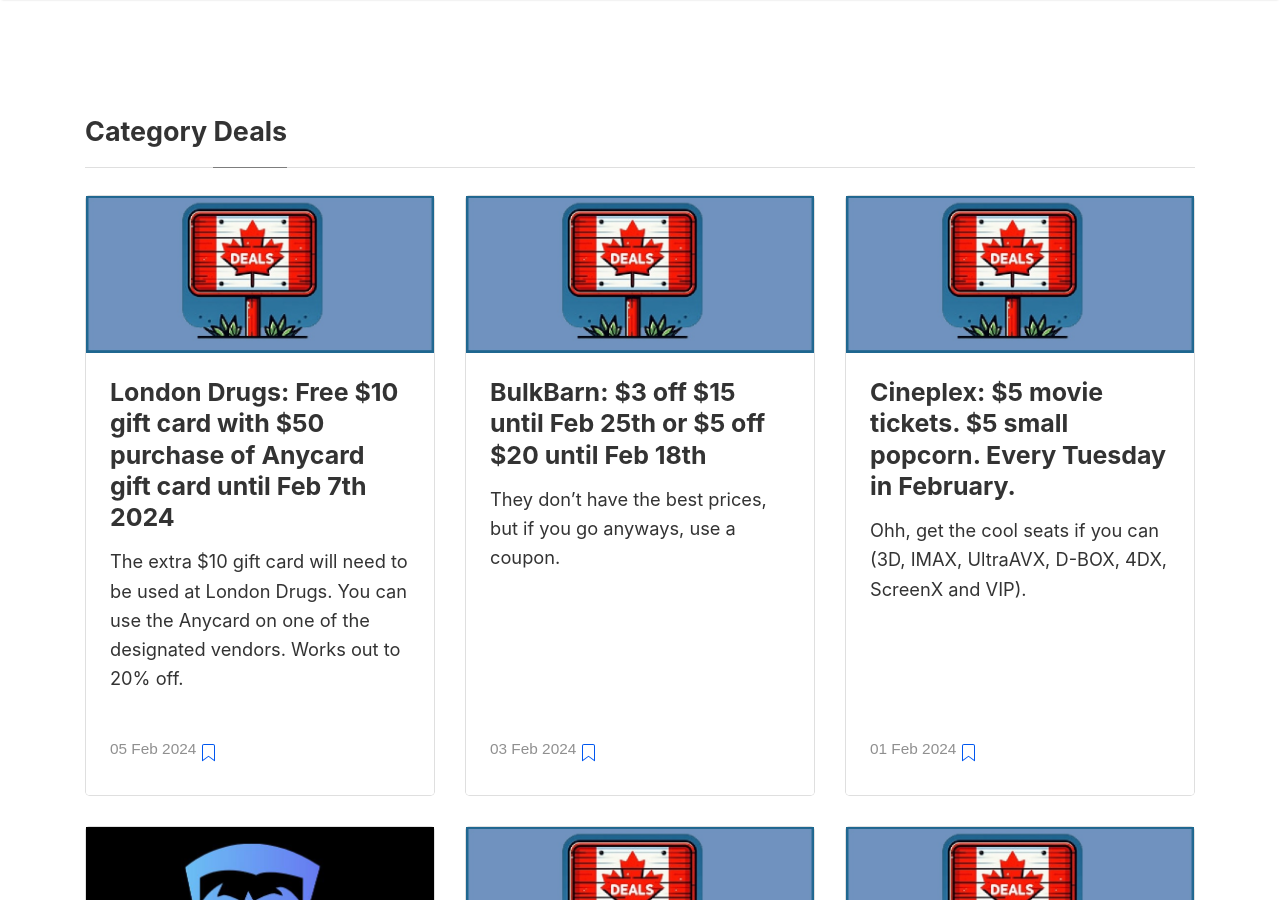
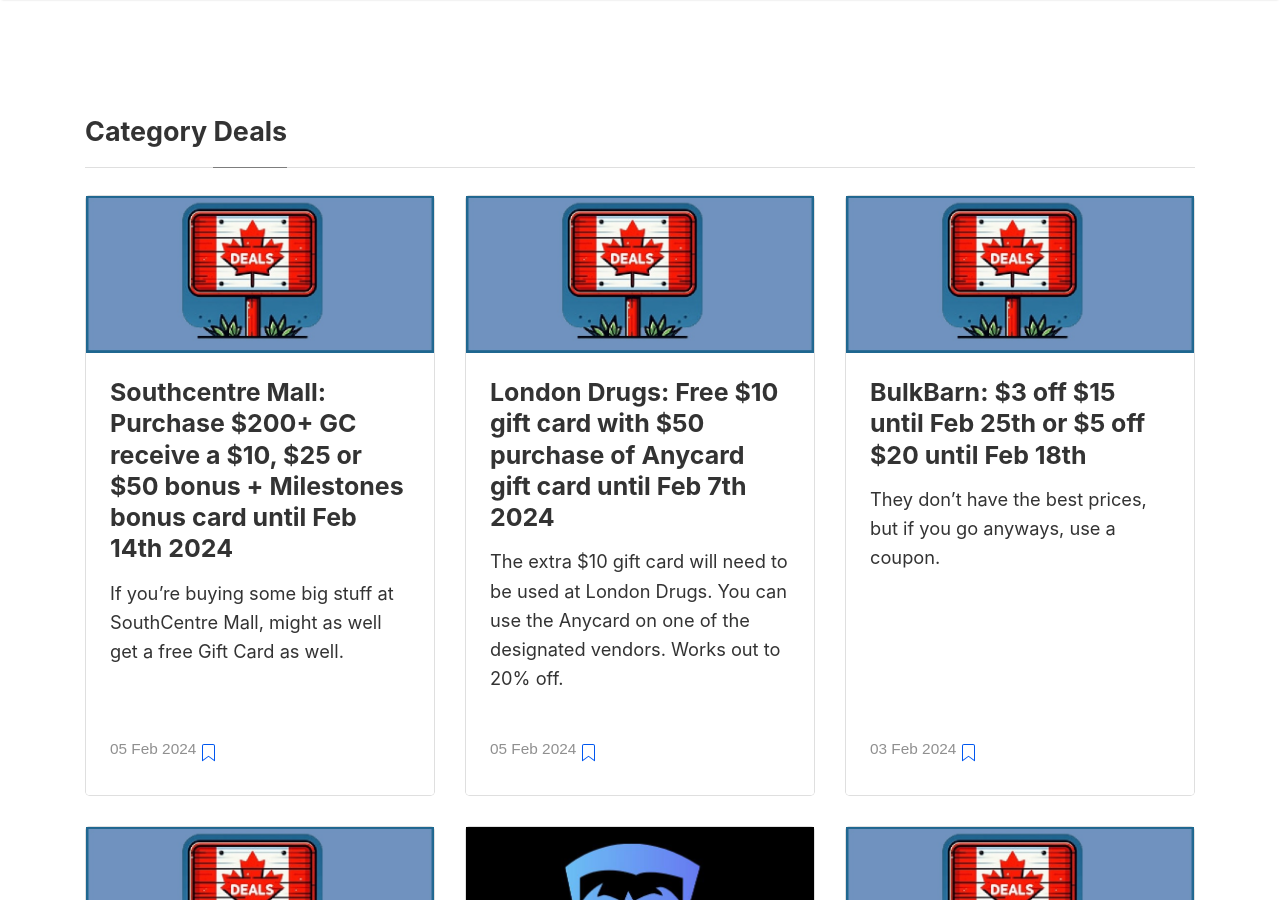
Before and after one commit to thingsthatdothings/thingsthatdothings.github.io, a Jekyll site: the page built from _pages/categories.md, in a window 1280 px wide and 900 px high. Built offline with Jekyll 4.4.1, drawn with Linux system fonts in a browser that asks for light colours; nearby versions of some CDN libraries.

Commit message:
add post

```diff
--- /dev/null
+++ b/_posts/2024-02-05-southcentremall-giftcard.md
@@ -0,0 +1,20 @@
+---
+layout: post
+title:  "Southcentre Mall: Purchase $200+ GC receive a $10, $25 or $50 bonus + Milestones bonus card until Feb 14th 2024"
+categories: [ deals ]
+image: assets/images/deals.jpg
+comments: false
+---
+
+If you're buying some big stuff at SouthCentre Mall, might as well get a free Gift Card as well.
+
+- [SouthCentre Mall](https://southcentremall.com/gift-cards/)
+    - Spend $200-$499 and get a $10 Southcentre Gift Card + $10 Milestones Gift Card
+    - Spend $499-$999 and get a $25 Southcentre Gift Card + $15 Milestones Gift Card
+    - Spend $1,000 and over and get a $50 Southcentre Gift Card + $20 Milestones Gift Card
+    - see [terms and conditions](https://southcentremall.com/terms-conditions/)
+
+
+
+Related:
+ - see [RFD Gift Card Thread](https://forums.redflagdeals.com/various-retailers-gift-cards-deals-discounts-2024-2666408/)
```
Also changed, not shown: _posts/2024-02-05-londondrugs-anycard.md (+4 -1 lines).
